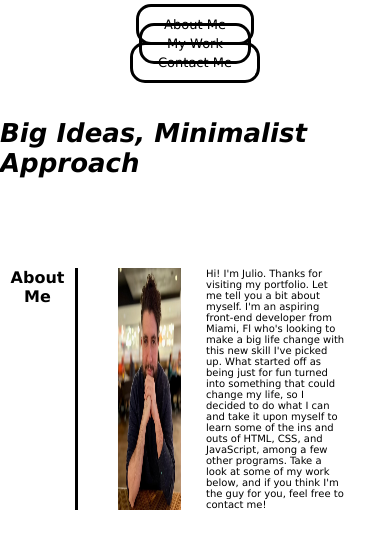
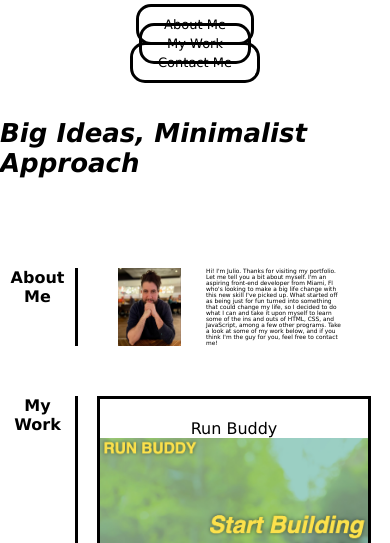
Before and after one commit to justjulio95/portfolio, a plain HTML site: page index.html in a window 390 px wide. Shown: the part 74-617 px from the top of the page. Drawn offline with Linux system fonts and the light colour scheme.

Commit message:
stylized page to fit on different screen sizes

```diff
--- a/assets/css/style.css
+++ b/assets/css/style.css
@@ -229,10 +229,6 @@ header nav ul li a {
         flex-wrap: wrap;
     }
 
-    header nav ul {
-
-    }
-
     header nav ul li a {
         font-size: small;
         padding: 10px 25px;
@@ -242,19 +238,7 @@ header nav ul li a {
         font-size: small;
     }
 
-    .info-container {
-
-    }
-
-    .my-info {
-
-    }
-
-    .my-info img {
-
-    }
-
     .my-info p {
-        font-size: 10px;
+        font-size: 1.5vw;
     }
 }
```
